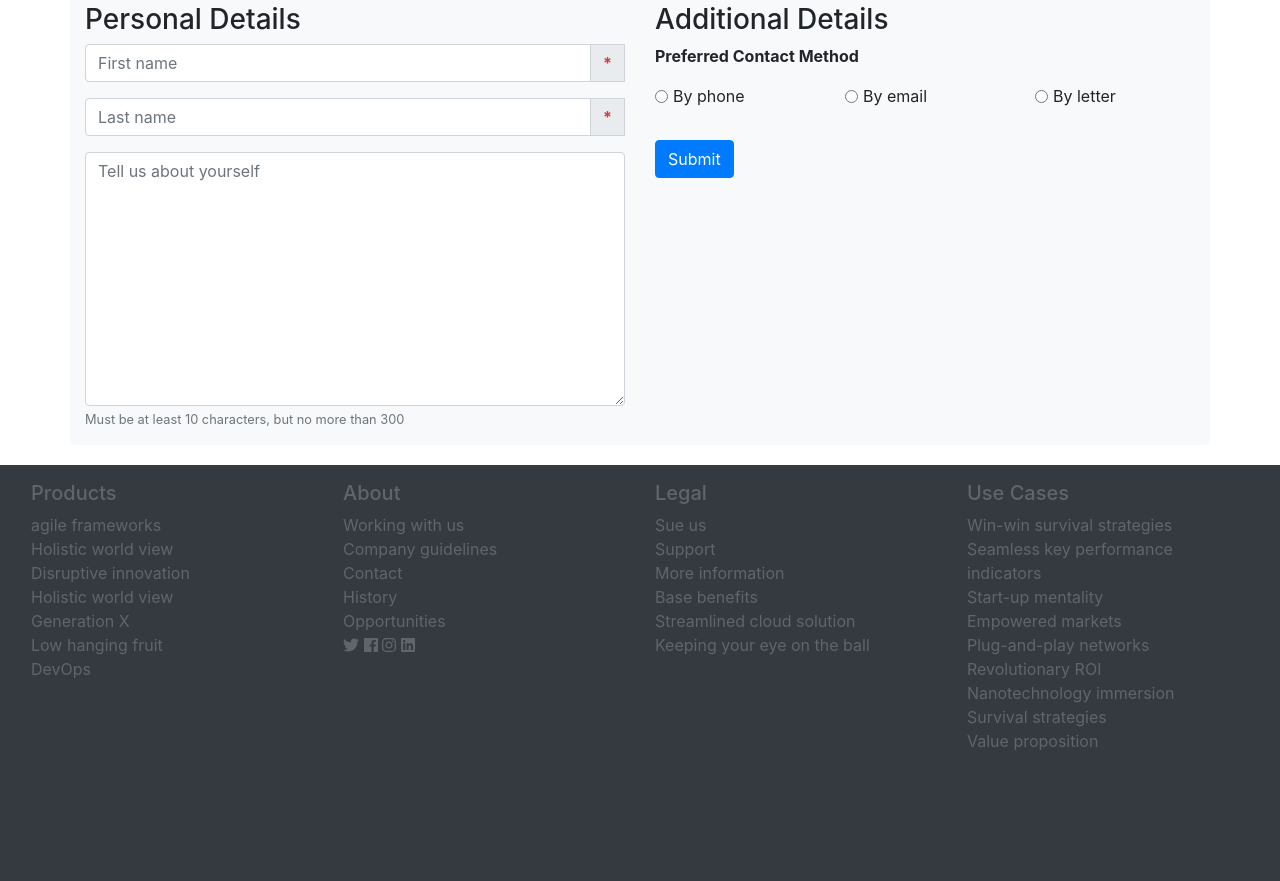
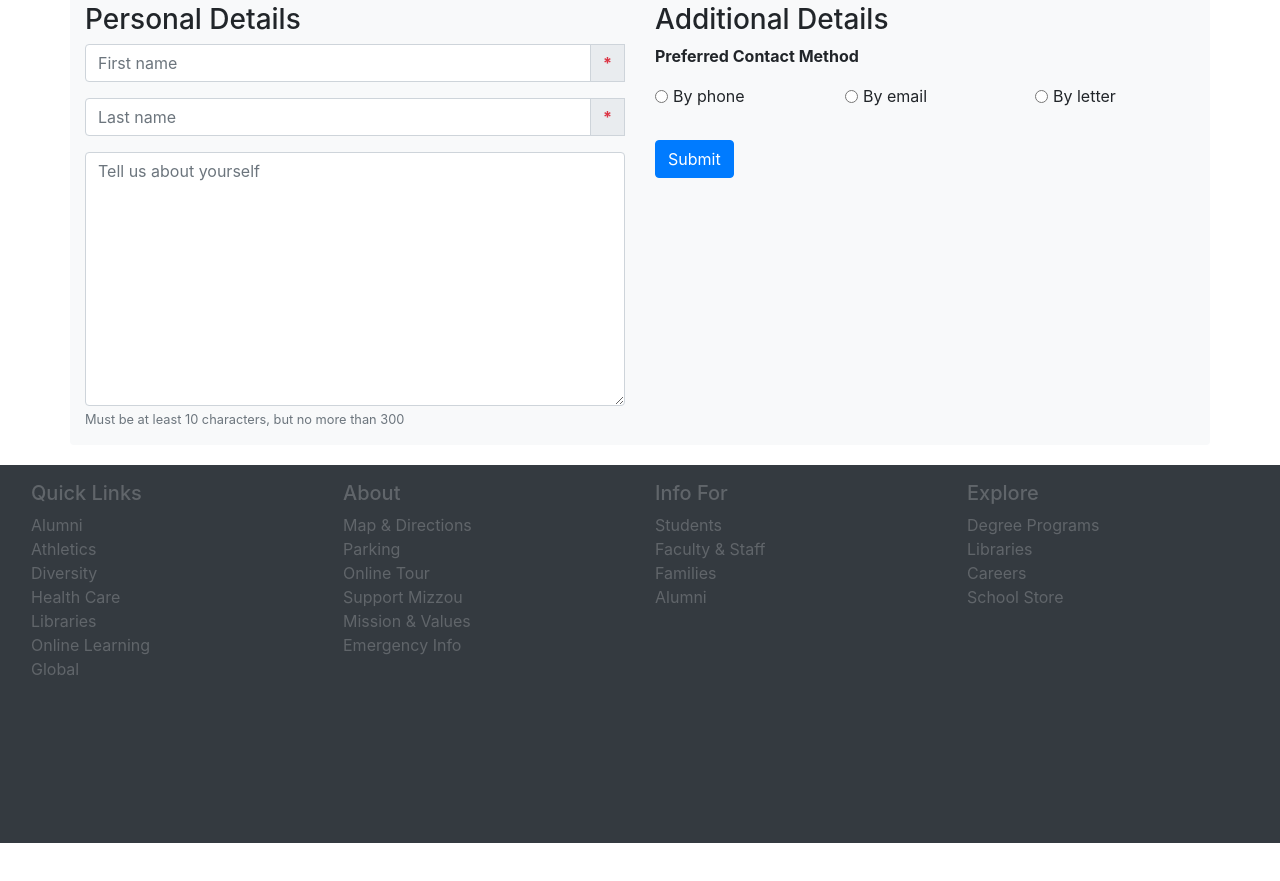
Before and after one commit to NDAT-OCR/testing, a plain HTML site: page index.html in a window 1280 px wide. Shown: the part 2185-3066 px from the top of the page. After the commit the page ends 3028 px from the top, so only its background shows below. Drawn offline with nearby package versions, Linux system fonts and the light colour scheme.

Commit message:
Update index.html

```diff
--- a/index.html
+++ b/index.html
@@ -184,12 +184,12 @@ students go to college.">
           <div class="col-lg-8">
             <div id="carouselExampleControls" class="carousel slide pointer-event" data-ride="carousel" data-keyboard="false">
               <ol class="carousel-indicators">
-                <li data-target="#carouselExampleControls" data-slide-to="0" class=""></li>
+                <li data-target="#carouselExampleControls" data-slide-to="0" class="active"></li>
                 <li data-target="#carouselExampleControls" data-slide-to="1" class=""></li>
-                <li data-target="#carouselExampleControls" data-slide-to="2" class="active"></li>
+                <li data-target="#carouselExampleControls" data-slide-to="2" class=""></li>
               </ol>
               <div class="carousel-inner">
-                <div class="carousel-item">
+                <div class="carousel-item carousel-item-next carousel-item-left">
                   <img src="./-- Welcome! --_files/rawpixel-706373-unsplash.jpg" class="card-img-top" alt="Customer Satisfaction">
                   <div class="carousel-caption d-none d-md-block bg-dark">
                     <h5>Excellence in Education</h5>
@@ -205,7 +205,7 @@ students go to college.">
                     <p><a href="“#”" class="text-warning">Read more</a></p>
                   </div>
                 </div>
-                <div class="carousel-item active">
+                <div class="carousel-item active carousel-item-left">
                   <img src="./-- Welcome! --_files/rawpixel-652547-unsplash.jpg" class="card-img-top">
                   <div class="carousel-caption d-none d-md-block bg-dark">
                     <h5>Teamwork</h5>
@@ -382,65 +382,86 @@ students go to college.">
   <div class="container-fluid footer">
     <div class="row bg-dark p-3">
       <div class="col-12 col-sm-6 col-lg-3">
-        <h5>Products</h5>
+        <h5>Quick Links</h5>
         <ul class="list-unstyled">
-          <li>
-            <a href="“#”">agile frameworks</a>
+                                    <li class="footer__item">
+              <a href="#" class="footer__link">Alumni</a>
             </li>
-          <li><a href="“#”">Holistic world view</a></li>
-          <li><a href="“#”">Disruptive innovation</a></li>
-          <li><a href="“#”">Holistic world view</a></li>
-          <li><a href="“#”">Generation X</a></li>
-          <li><a href="“#”">Low hanging fruit</a></li>
-          <li><a href="“#”">DevOps</a></li>
+                        <li class="footer__item">
+              <a href="#" class="footer__link">Athletics</a>
+            </li>
+                        <li class="footer__item">
+              <a href="#" class="footer__link">Diversity</a>
+            </li>
+                        <li class="footer__item">
+              <a href="#" class="footer__link">Health Care</a>
+            </li>
+                        <li class="footer__item">
+              <a href="#" class="footer__link">Libraries</a>
+            </li>
+                        <li class="footer__item">
+              <a href="#" class="footer__link">Online Learning</a>
+            </li>
+                        <li class="footer__item">
+              <a href="#" class="footer__link"> Global</a>
+            </li>
                       </ul>
       </div>
       <div class="col-12 col-sm-6 col-lg-3">
         <h5>About</h5>
         <ul class="list-unstyled">
                           <li>
-            <a href="“#”">Working with us</a>
+                <a href="#">Map &amp; Directions</a>
               </li>
-          <li><a href="“#”">Company guidelines</a></li>
-          <li><a href="“#”">Contact</a></li>
-          <li><a href="“#”">History</a></li>
-          <li><a href="“#”">Opportunities</a></li>
                           <li>
-            <a href="“#”"><svg class="svg-inline--fa fa-twitter fa-w-16" aria-hidden="true" focusable="false" data-prefix="fab" data-icon="twitter" role="img" xmlns="http://www.w3.org/2000/svg" viewBox="0 0 512 512" data-fa-i2svg=""><path fill="currentColor" d="M459.37 151.716c.325 4.548.325 9.097.325 13.645 0 138.72-105.583 298.558-298.558 298.558-59.452 0-114.68-17.219-161.137-47.106 8.447.974 16.568 1.299 25.34 1.299 49.055 0 94.213-16.568 130.274-44.832-46.132-.975-84.792-31.188-98.112-72.772 6.498.974 12.995 1.624 19.818 1.624 9.421 0 18.843-1.3 27.614-3.573-48.081-9.747-84.143-51.98-84.143-102.985v-1.299c13.969 7.797 30.214 12.67 47.431 13.319-28.264-18.843-46.781-51.005-46.781-87.391 0-19.492 5.197-37.36 14.294-52.954 51.655 63.675 129.3 105.258 216.365 109.807-1.624-7.797-2.599-15.918-2.599-24.04 0-57.828 46.782-104.934 104.934-104.934 30.213 0 57.502 12.67 76.67 33.137 23.715-4.548 46.456-13.32 66.599-25.34-7.798 24.366-24.366 44.833-46.132 57.827 21.117-2.273 41.584-8.122 60.426-16.243-14.292 20.791-32.161 39.308-52.628 54.253z"></path></svg><!-- <i class="fab fa-twitter"></i> --></a>
-            <a href="“#”"><svg class="svg-inline--fa fa-facebook fa-w-14" aria-hidden="true" focusable="false" data-prefix="fab" data-icon="facebook" role="img" xmlns="http://www.w3.org/2000/svg" viewBox="0 0 448 512" data-fa-i2svg=""><path fill="currentColor" d="M448 56.7v398.5c0 13.7-11.1 24.7-24.7 24.7H309.1V306.5h58.2l8.7-67.6h-67v-43.2c0-19.6 5.4-32.9 33.5-32.9h35.8v-60.5c-6.2-.8-27.4-2.7-52.2-2.7-51.6 0-87 31.5-87 89.4v49.9h-58.4v67.6h58.4V480H24.7C11.1 480 0 468.9 0 455.3V56.7C0 43.1 11.1 32 24.7 32h398.5c13.7 0 24.8 11.1 24.8 24.7z"></path></svg><!-- <i class="fab fa-facebook"></i> --></a>
-            <a href="“#”"><svg class="svg-inline--fa fa-instagram fa-w-14" aria-hidden="true" focusable="false" data-prefix="fab" data-icon="instagram" role="img" xmlns="http://www.w3.org/2000/svg" viewBox="0 0 448 512" data-fa-i2svg=""><path fill="currentColor" d="M224.1 141c-63.6 0-114.9 51.3-114.9 114.9s51.3 114.9 114.9 114.9S339 319.5 339 255.9 287.7 141 224.1 141zm0 189.6c-41.1 0-74.7-33.5-74.7-74.7s33.5-74.7 74.7-74.7 74.7 33.5 74.7 74.7-33.6 74.7-74.7 74.7zm146.4-194.3c0 14.9-12 26.8-26.8 26.8-14.9 0-26.8-12-26.8-26.8s12-26.8 26.8-26.8 26.8 12 26.8 26.8zm76.1 27.2c-1.7-35.9-9.9-67.7-36.2-93.9-26.2-26.2-58-34.4-93.9-36.2-37-2.1-147.9-2.1-184.9 0-35.8 1.7-67.6 9.9-93.9 36.1s-34.4 58-36.2 93.9c-2.1 37-2.1 147.9 0 184.9 1.7 35.9 9.9 67.7 36.2 93.9s58 34.4 93.9 36.2c37 2.1 147.9 2.1 184.9 0 35.9-1.7 67.7-9.9 93.9-36.2 26.2-26.2 34.4-58 36.2-93.9 2.1-37 2.1-147.8 0-184.8zM398.8 388c-7.8 19.6-22.9 34.7-42.6 42.6-29.5 11.7-99.5 9-132.1 9s-102.7 2.6-132.1-9c-19.6-7.8-34.7-22.9-42.6-42.6-11.7-29.5-9-99.5-9-132.1s-2.6-102.7 9-132.1c7.8-19.6 22.9-34.7 42.6-42.6 29.5-11.7 99.5-9 132.1-9s102.7-2.6 132.1 9c19.6 7.8 34.7 22.9 42.6 42.6 11.7 29.5 9 99.5 9 132.1s2.7 102.7-9 132.1z"></path></svg><!-- <i class="fab fa-instagram"></i> --></a>
-            <a href="“#”"><svg class="svg-inline--fa fa-linkedin fa-w-14" aria-hidden="true" focusable="false" data-prefix="fab" data-icon="linkedin" role="img" xmlns="http://www.w3.org/2000/svg" viewBox="0 0 448 512" data-fa-i2svg=""><path fill="currentColor" d="M416 32H31.9C14.3 32 0 46.5 0 64.3v383.4C0 465.5 14.3 480 31.9 480H416c17.6 0 32-14.5 32-32.3V64.3c0-17.8-14.4-32.3-32-32.3zM135.4 416H69V202.2h66.5V416zm-33.2-243c-21.3 0-38.5-17.3-38.5-38.5S80.9 96 102.2 96c21.2 0 38.5 17.3 38.5 38.5 0 21.3-17.2 38.5-38.5 38.5zm282.1 243h-66.4V312c0-24.8-.5-56.7-34.5-56.7-34.6 0-39.9 27-39.9 54.9V416h-66.4V202.2h63.7v29.2h.9c8.9-16.8 30.6-34.5 62.9-34.5 67.2 0 79.7 44.3 79.7 101.9V416z"></path></svg><!-- <i class="fab fa-linkedin"></i> --></a>
+                <a href="#">Parking</a>
+              </li>
+                          <li>
+                <a href="#">Online Tour</a>
+              </li>
+                          <li>
+                <a href="#">Support Mizzou</a>
+              </li>
+                          <li>
+                <a href="#">Mission &amp; Values</a>
+              </li>
+                          <li>
+                <a href="#">Emergency Info</a>
               </li>
                       </ul>
       </div>
       <div class="col-12 col-sm-6 col-lg-3">
-        <h5>Legal</h5>
+        <h5>Info For</h5>
         <ul class="list-unstyled">
-          <li>
-            <a href="“#”"></a>
+          <li>  <a href="#">Students</a>
+
 </li>
-          <li><a href="“#”">Sue us</a></li>
-          <li><a href="“#”">Support</a></li>
-          <li><a href="“#”">More information</a></li>
-          <li><a href="“#”">Base benefits</a></li>
-          <li><a href="“#”">Streamlined cloud solution</a></li>
-          <li><a href="“#”">Keeping your eye on the ball</a></li>
+          <li>  <a href="#">Faculty &amp; Staff</a>
+
+</li>
+          <li>  <a href="#">Families</a>
+
+</li>
+          <li>  <a href="#">Alumni</a>
+
+</li>
       </ul>
       </div>
       <div class="col-12 col-sm-6 col-lg-3">
-        <h5>Use Cases</h5>
+        <h5>Explore</h5>
         <ul class="list-unstyled">
-          <li>
-            <a href="“#”">Win-win survival strategies</a>
+          <li>  <a href="#">Degree Programs</a>
+
 </li>
-          <li><a href="“#”">Seamless key performance indicators</a></li>
-          <li><a href="“#”">Start-up mentality</a></li>
-          <li><a href="“#”">Empowered markets</a></li>
-          <li><a href="“#”">Plug-and-play networks</a></li>
-          <li><a href="“#”">Revolutionary ROI</a></li>
-          <li><a href="“#”">Nanotechnology immersion</a></li>
-          <li><a href="“#”">Survival strategies</a></li>
-          <li><a href="“#”">Value proposition</a></li>
+          <li>  <a href="#">Libraries</a>
+
+</li>
+          <li>  <a href="#">Careers</a>
+
+</li>
+          <li>  <a href="#">School Store</a>
+
+</li>
       </ul>
       </div>
     </div>
```
Lines whose indentation alone changed are shown as unchanged.
